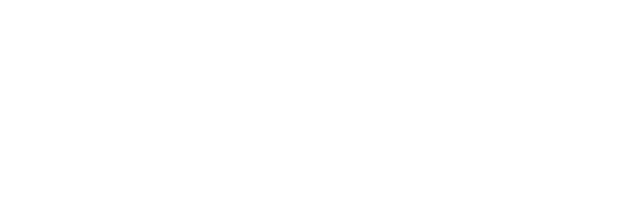
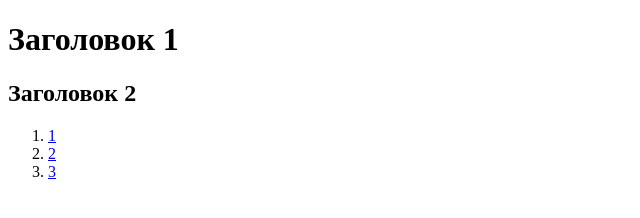
Before and after one commit to stormBMO/tensor-task-html, a website: page src/index.html in a window 1280 px wide. Shown: the whole page, without its empty margins (0-640 px from the left). Drawn offline with Linux system fonts and the light colour scheme.

Commit message:
Задание по HTML

```diff
--- a/src/index.html
+++ b/src/index.html
@@ -3,5 +3,28 @@
     <head>
         <title>HTML</title>
     </head>
-    <body></body>
+    <body>
+        <h1>Заголовок 1</h1>
+        <h2>Заголовок 2</h2>
+        <ol>
+            <li>
+                <a
+                    href="https://new-edu.tensor.ru/tensor/lesson/page.php?id=3913&sectionid=0&pageid=0"
+                    >1</a
+                >
+            </li>
+            <li>
+                <a
+                    href="https://new-edu.tensor.ru/tensor/lesson/page.php?id=3913&sectionid=0&pageid=2"
+                    >2</a
+                >
+            </li>
+            <li>
+                <a
+                    href="https://new-edu.tensor.ru/tensor/lesson/page.php?id=3913&sectionid=0&pageid=3"
+                    >3</a
+                >
+            </li>
+        </ol>
+    </body>
 </html>
```
Also changed, not shown: 1 other file.
